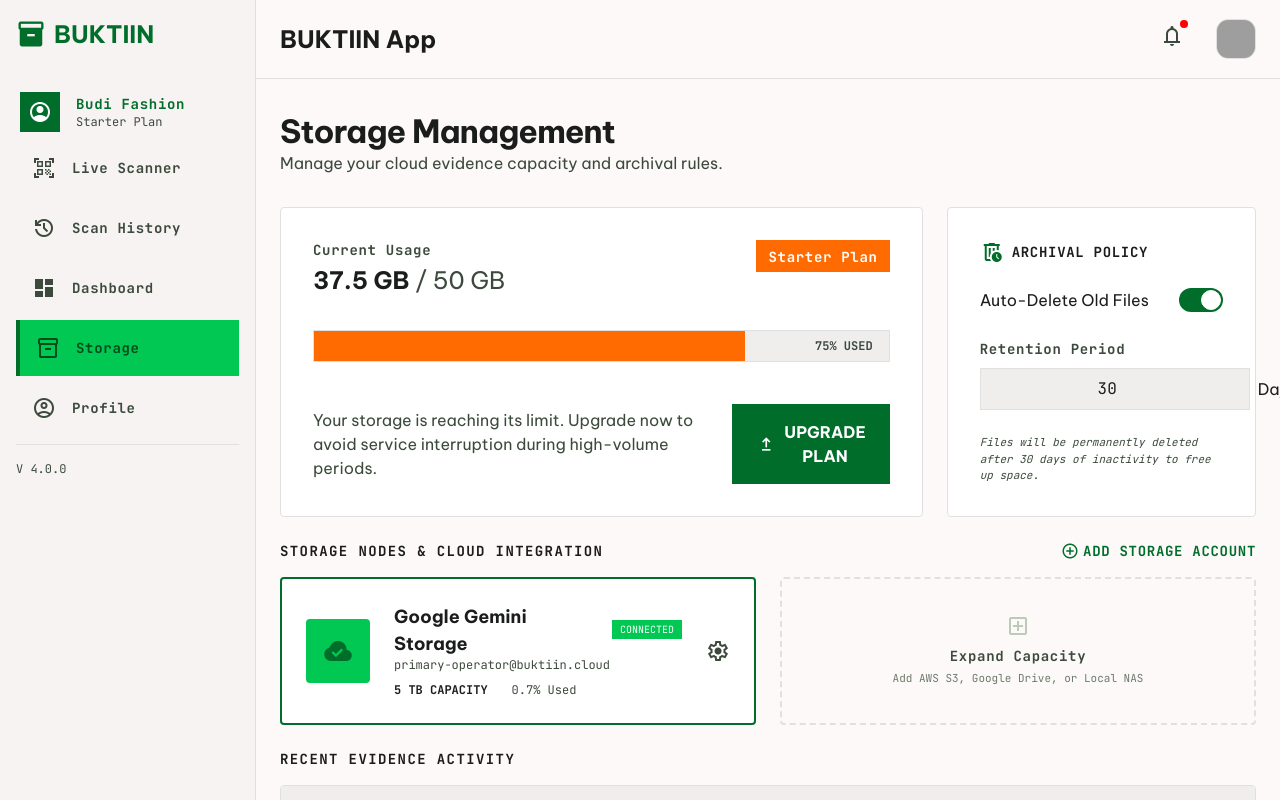
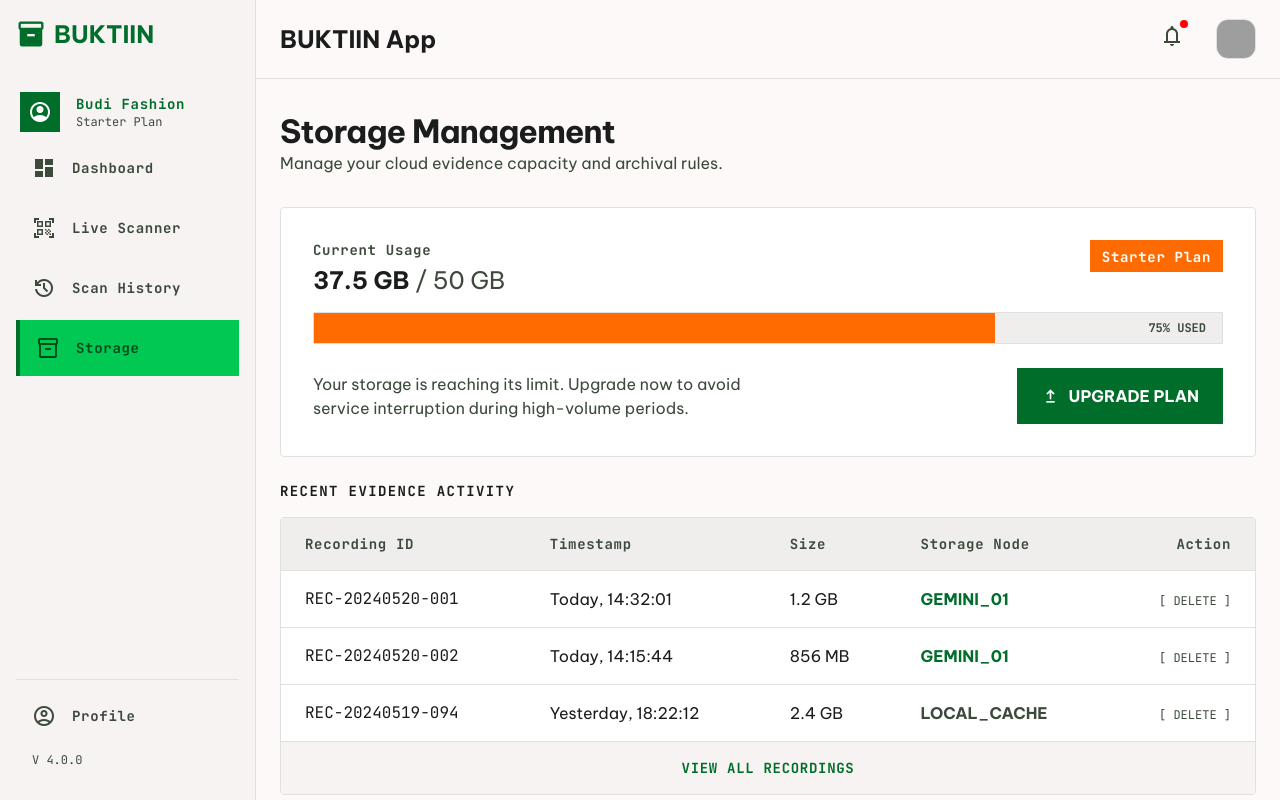
Before and after one commit to nafindo/buktiin, a React (Vite) app in the folder app/: page /#/storage in a window 1280 px wide. Built offline with nearby package versions, Linux system fonts and the light colour scheme; grey boxes are pictures that could not be loaded.

Commit message:
Update layout and user storage view

```diff
--- a/app/src/layouts/MainLayout.tsx
+++ b/app/src/layouts/MainLayout.tsx
@@ -25,7 +25,11 @@
           </div>
         </div>
 
-        <nav className="space-y-xs">
+        <nav className="space-y-xs flex-1">
+          <Link to="/dashboard" className={`flex items-center gap-md p-md transition-all rounded-DEFAULT ${path === '/dashboard' ? 'bg-primary-container dark:bg-primary text-on-primary-container dark:text-on-primary font-bold border-l-4 border-primary' : 'text-on-surface-variant dark:text-surface-variant hover:bg-surface-variant dark:hover:bg-on-surface-variant'}`}>
+            <span className="material-symbols-outlined" style={{ fontVariationSettings: "'FILL' 1" }}>dashboard</span>
+            <span className="font-label-caps text-label-caps">Dashboard</span>
+          </Link>
           <Link to="/scanner" className={`flex items-center gap-md p-md transition-all rounded-DEFAULT ${path === '/scanner' ? 'bg-primary-container dark:bg-primary text-on-primary-container dark:text-on-primary font-bold border-l-4 border-primary' : 'text-on-surface-variant dark:text-surface-variant hover:bg-surface-variant dark:hover:bg-on-surface-variant'}`}>
             <span className="material-symbols-outlined">qr_code_scanner</span>
             <span className="font-label-caps text-label-caps">Live Scanner</span>
@@ -34,22 +38,20 @@
             <span className="material-symbols-outlined">history</span>
             <span className="font-label-caps text-label-caps">Scan History</span>
           </Link>
-          <Link to="/dashboard" className={`flex items-center gap-md p-md transition-all rounded-DEFAULT ${path === '/dashboard' ? 'bg-primary-container dark:bg-primary text-on-primary-container dark:text-on-primary font-bold border-l-4 border-primary' : 'text-on-surface-variant dark:text-surface-variant hover:bg-surface-variant dark:hover:bg-on-surface-variant'}`}>
-            <span className="material-symbols-outlined" style={{ fontVariationSettings: "'FILL' 1" }}>dashboard</span>
-            <span className="font-label-caps text-label-caps">Dashboard</span>
-          </Link>
           <Link to="/storage" className={`flex items-center gap-md p-md transition-all rounded-DEFAULT ${path === '/storage' ? 'bg-primary-container dark:bg-primary text-on-primary-container dark:text-on-primary font-bold border-l-4 border-primary' : 'text-on-surface-variant dark:text-surface-variant hover:bg-surface-variant dark:hover:bg-on-surface-variant'}`}>
             <span className="material-symbols-outlined">inventory_2</span>
             <span className="font-label-caps text-label-caps">Storage</span>
           </Link>
+        </nav>
+
+        <div className="mt-auto border-t border-ui-divider pt-sm pb-md">
           <Link to="/profile" className={`flex items-center gap-md p-md transition-all rounded-DEFAULT ${path === '/profile' ? 'bg-primary-container dark:bg-primary text-on-primary-container dark:text-on-primary font-bold border-l-4 border-primary' : 'text-on-surface-variant dark:text-surface-variant hover:bg-surface-variant dark:hover:bg-on-surface-variant'}`}>
             <span className="material-symbols-outlined">account_circle</span>
             <span className="font-label-caps text-label-caps">Profile</span>
           </Link>
-        </nav>
-
-        <div className="mt-auto pt-md border-t border-ui-divider">
-          <p className="font-code-sm text-code-sm text-on-surface-variant">V 4.0.0</p>
+          <div className="px-md mt-sm">
+            <p className="font-code-sm text-code-sm text-on-surface-variant">V 4.0.0</p>
+          </div>
         </div>
       </aside>
 
--- a/app/src/pages/StorageManagement.tsx
+++ b/app/src/pages/StorageManagement.tsx
@@ -8,10 +8,10 @@
       </div>
 
       <div className="px-lg pb-xl space-y-lg max-w-container-max mx-auto w-full flex-1">
-        {/* Top Bento Grid Section */}
-        <div className="grid grid-cols-1 lg:grid-cols-3 gap-lg">
-          {/* Storage Usage Card (Priority 1) */}
-          <div className="lg:col-span-2 p-xl bg-surface-container-lowest border border-ui-divider rounded-lg flex flex-col justify-between hover:border-primary hover:bg-surface-container-low transition-all duration-200">
+        {/* Top Section */}
+        <div className="flex flex-col gap-lg">
+          {/* Storage Usage Card */}
+          <div className="p-xl bg-surface-container-lowest border border-ui-divider rounded-lg flex flex-col justify-between hover:border-primary hover:bg-surface-container-low transition-all duration-200">
             <div className="flex justify-between items-start mb-md">
               <div>
                 <span className="font-label-caps text-label-caps text-on-surface-variant block mb-1">Current Usage</span>
@@ -39,71 +39,6 @@
             </div>
           </div>
 
-          {/* Auto-Delete Settings Card */}
-          <div className="p-xl bg-surface-container-lowest border border-ui-divider rounded-lg hover:border-primary hover:bg-surface-container-low transition-all duration-200">
-            <div className="flex items-center gap-2 mb-md">
-              <span className="material-symbols-outlined text-primary">auto_delete</span>
-              <h3 className="font-label-caps text-label-caps text-on-surface font-bold uppercase">Archival Policy</h3>
-            </div>
-
-            <div className="space-y-lg mt-lg">
-              <div className="flex items-center justify-between">
-                <span className="font-body-md text-body-md">Auto-Delete Old Files</span>
-                <label className="relative inline-flex items-center cursor-pointer">
-                  <input type="checkbox" defaultChecked className="sr-only peer" />
-                  <div className="w-11 h-6 bg-surface-container-high peer-focus:outline-none rounded-full peer peer-checked:after:translate-x-full peer-checked:after:border-white after:content-[''] after:absolute after:top-[2px] after:left-[2px] after:bg-white after:border-gray-300 after:border after:rounded-full after:h-5 after:w-5 after:transition-all peer-checked:bg-primary"></div>
-                </label>
-              </div>
-
-              <div className="space-y-sm">
-                <span className="font-label-caps text-label-caps text-on-surface-variant text-[12px]">Retention Period</span>
-                <div className="flex items-center gap-sm">
-                  <input type="number" defaultValue="30" className="flex-1 bg-surface-container border border-ui-divider px-md py-sm font-code-sm text-center focus:border-primary outline-none" />
-                  <span className="font-body-md text-body-md">Days</span>
-                </div>
-              </div>
-              <p className="font-code-sm text-[11px] text-on-surface-variant italic">Files will be permanently deleted after 30 days of inactivity to free up space.</p>
-            </div>
-          </div>
-        </div>
-
-        {/* Backend Storage Nodes */}
-        <div className="space-y-md">
-          <div className="flex justify-between items-end">
-            <h3 className="font-label-caps text-label-caps text-on-surface font-bold uppercase tracking-widest">Storage Nodes & Cloud Integration</h3>
-            <button className="flex items-center gap-1 text-primary font-label-caps text-label-caps hover:underline transition-all">
-              <span className="material-symbols-outlined text-[18px]">add_circle</span>
-              ADD STORAGE ACCOUNT
-            </button>
-          </div>
-
-          <div className="grid grid-cols-1 md:grid-cols-2 gap-lg">
-            {/* Google Gemini Node */}
-            <div className="group relative overflow-hidden bg-surface-container-lowest border-2 border-primary rounded-lg p-lg flex items-center gap-lg">
-              <div className="w-16 h-16 bg-primary-container rounded-lg flex items-center justify-center">
-                <span className="material-symbols-outlined text-primary text-3xl" style={{ fontVariationSettings: "'FILL' 1" }}>cloud_done</span>
-              </div>
-              <div className="flex-1">
-                <div className="flex items-center gap-2">
-                  <h4 className="font-headline-md text-[18px] font-bold">Google Gemini Storage</h4>
-                  <span className="bg-status-success text-white px-2 py-[2px] rounded-DEFAULT font-code-sm text-[10px]">CONNECTED</span>
-                </div>
-                <p className="font-code-sm text-code-sm text-on-surface-variant">primary-operator@buktiin.cloud</p>
-                <div className="mt-sm flex items-center gap-lg">
-                  <span className="font-label-caps text-[12px] font-bold">5 TB CAPACITY</span>
-                  <span className="font-code-sm text-[12px] text-on-surface-variant">0.7% Used</span>
-                </div>
-              </div>
-              <button className="material-symbols-outlined text-on-surface-variant hover:text-status-error transition-colors">settings</button>
-            </div>
-
-            {/* Add New Storage Placeholder */}
-            <div className="border-2 border-dashed border-ui-divider rounded-lg p-lg flex flex-col items-center justify-center text-center hover:border-primary hover:bg-surface-container transition-all group cursor-pointer">
-              <span className="material-symbols-outlined text-outline-variant group-hover:text-primary mb-2 transition-colors">add_box</span>
-              <p className="font-label-caps text-label-caps text-on-surface-variant">Expand Capacity</p>
-              <p className="font-code-sm text-[11px] text-outline text-on-surface-variant mt-1">Add AWS S3, Google Drive, or Local NAS</p>
-            </div>
-          </div>
         </div>
 
         {/* Recent Large Files / Video Management */}
```
